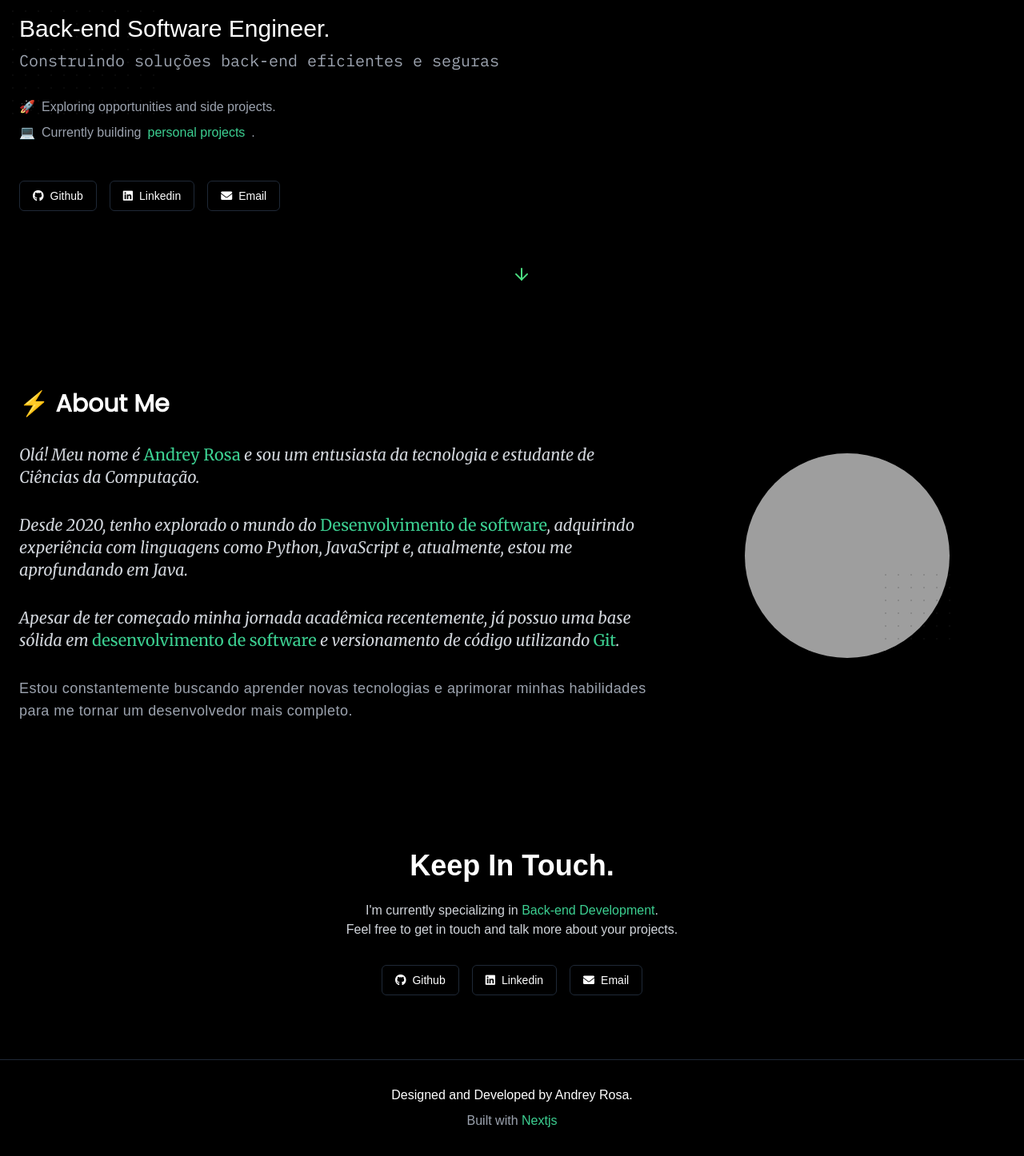
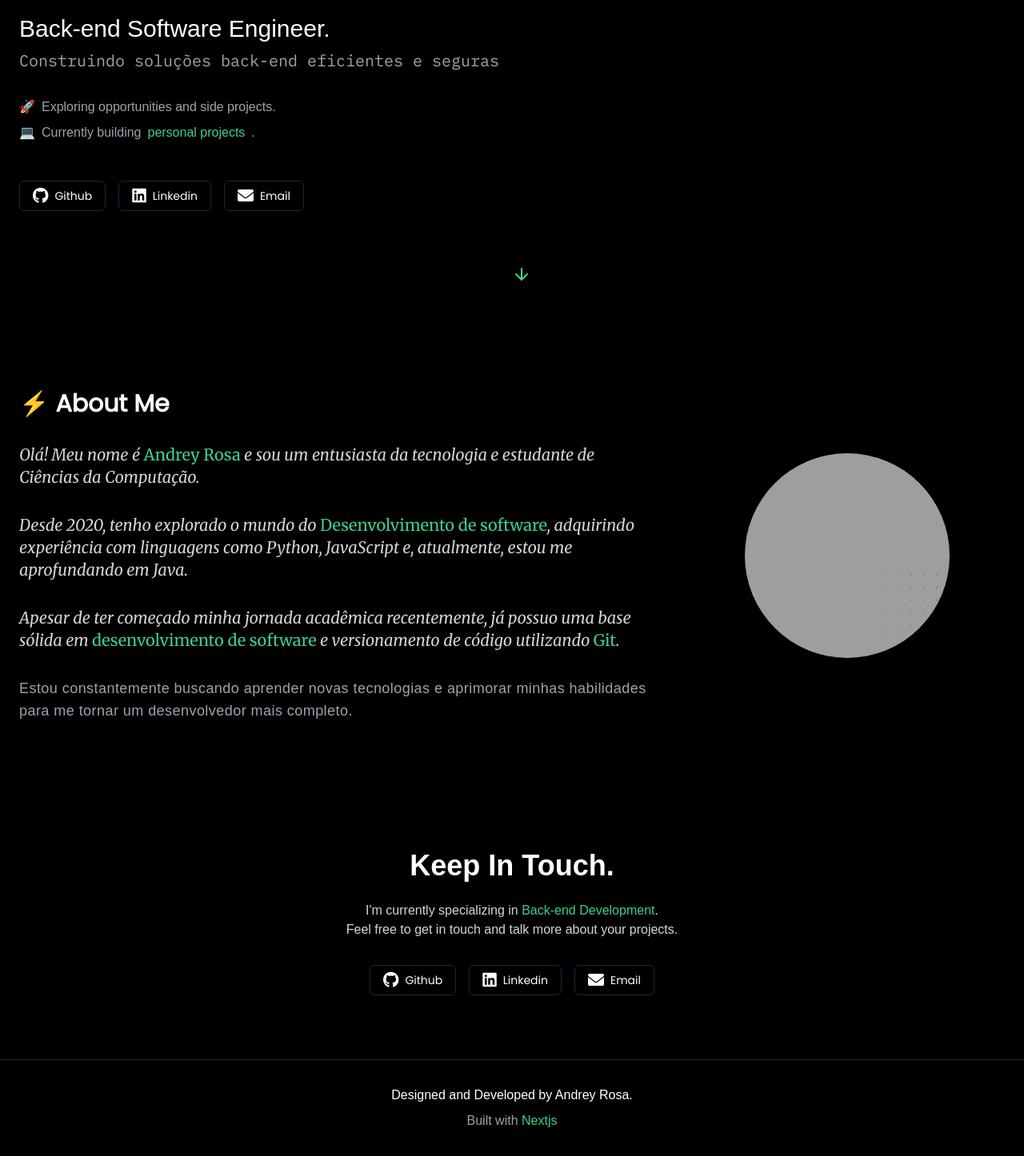
Before and after one commit to andreyrosa/personalportfolio-site, a Next.js app: page / in a window 1280 px wide. Shown: the part 393-1839 px from the top of the page at 80% size. Built offline with nearby package versions, Linux system fonts and the light colour scheme; grey boxes are pictures that could not be loaded.

Commit message:
animacoes-completas-2

```diff
--- a/src/app/page.js
+++ b/src/app/page.js
@@ -22,7 +22,8 @@ const ibmPlexMono = IBM_Plex_Mono({
 });
 
 export default function Home() {
-  const [showEmail, setShowEmail] = useState(false);
+  const [showEmailHero, setShowEmailHero] = useState(false);
+  const [showEmailContact, setShowEmailContact] = useState(false);
   const [showAlert, setShowAlert] = useState(false);
   const [isMobileMenuOpen, setIsMobileMenuOpen] = useState(false);
 
@@ -141,22 +142,33 @@ export default function Home() {
           </div>
 
           {/* Social Links */}
-          <div className="flex flex-wrap gap-4">
-            <Link href="https://github.com/andreyrosa" target="_blank" className="social-button">
-              <i className="fa-brands fa-github"></i>
+          <div className="flex items-center space-x-4">
+            <Link
+              href="https://github.com/andreyrosa"
+              target="_blank"
+              className={`social-button flex items-center gap-2 ${poppins.className}`}
+            >
+              <i className="fa-brands fa-github text-xl"></i>
               Github
             </Link>
-            <Link href="https://www.linkedin.com/in/andrey-rosa-b04660251/" target="_blank" className="social-button">
-              <i className="fa-brands fa-linkedin"></i>
+            <Link
+              href="https://www.linkedin.com/in/andrey-rosa-b04660251/"
+              target="_blank"
+              className={`social-button flex items-center gap-2 ${poppins.className}`}
+            >
+              <i className="fa-brands fa-linkedin text-xl"></i>
               Linkedin
             </Link>
-            <button onClick={() => setShowEmail(!showEmail)} className="social-button">
-              <i className="fa-solid fa-envelope"></i>
+            <button
+              onClick={() => setShowEmailHero(!showEmailHero)}
+              className={`social-button flex items-center gap-2 ${poppins.className}`}
+            >
+              <i className="fa-solid fa-envelope text-xl"></i>
               Email
             </button>
           </div>
 
-          {showEmail && (
+          {showEmailHero && (
             <motion.div
               initial={{ opacity: 0, y: -20, scale: 0.95 }}
               animate={{ opacity: 1, y: 0, scale: 1 }}
@@ -172,7 +184,7 @@ export default function Home() {
                 <button
                   onClick={() => {
                     navigator.clipboard.writeText('andrey19rosa951@gmail.com');
-                    setShowEmail(false);
+                    setShowEmailHero(false);
                     setShowAlert(true);
                     setTimeout(() => setShowAlert(false), 3000);
                   }}
@@ -294,7 +306,7 @@ export default function Home() {
 
       {/* Keep In Touch Section */}
       <motion.section
-        className="px-6 py-20 text-center"
+        className="px-6 py-20 text-center relative"
         initial={{ opacity: 0, y: 50 }}
         whileInView={{ opacity: 1, y: 0 }}
         viewport={{ once: true, margin: "-100px" }}
@@ -305,27 +317,39 @@ export default function Home() {
           I'm currently specializing in <span className="text-[#3ccf91]">Back-end Development</span>.<br />
           Feel free to get in touch and talk more about your projects.
         </p>
-        <div className="flex justify-center gap-4 flex-wrap relative">
-          <Link href="https://github.com/andreyrosa" target="_blank" className="social-button">
-            <i className="fa-brands fa-github"></i>
+        <div className="flex items-center justify-center space-x-4">
+          <Link
+            href="https://github.com/andreyrosa"
+            target="_blank"
+            className={`social-button flex items-center gap-2 ${poppins.className}`}
+          >
+            <i className="fa-brands fa-github text-xl"></i>
             Github
           </Link>
-          <Link href="https://www.linkedin.com/in/andrey-rosa-887b8733a/" target="_blank" className="social-button">
-            <i className="fa-brands fa-linkedin"></i>
+          <Link
+            href="https://www.linkedin.com/in/andrey-rosa-887b8733a/"
+            target="_blank"
+            className={`social-button flex items-center gap-2 ${poppins.className}`}
+          >
+            <i className="fa-brands fa-linkedin text-xl"></i>
             Linkedin
           </Link>
-          <button onClick={() => setShowEmail(!showEmail)} className="social-button">
-            <i className="fa-solid fa-envelope"></i>
+          <button
+            onClick={() => setShowEmailContact(!showEmailContact)}
+            className={`social-button flex items-center gap-2 ${poppins.className}`}
+          >
+            <i className="fa-solid fa-envelope text-xl"></i>
             Email
           </button>
+        </div>
 
-          {showEmail && (
+        {showEmailContact && (
           <motion.div
             initial={{ opacity: 0, y: -20, scale: 0.95 }}
             animate={{ opacity: 1, y: 0, scale: 1 }}
             exit={{ opacity: 0, scale: 0.95 }}
             transition={{ duration: 0.2, ease: "easeOut" }}
-              className="absolute mt-2 w-80 p-4 bg-gray-800/80 backdrop-blur-sm rounded-lg border border-gray-700 shadow-xl"
+            className="absolute mt-2 left-1/2 transform -translate-x-1/2 w-80 p-4 bg-gray-800/80 backdrop-blur-sm rounded-lg border border-gray-700 shadow-xl"
           >
             <div className="flex items-center justify-between gap-3">
               <div>
@@ -335,7 +359,7 @@ export default function Home() {
               <button
                 onClick={() => {
                   navigator.clipboard.writeText('andrey19rosa951@gmail.com');
-                    setShowEmail(false);
+                  setShowEmailContact(false);
                   setShowAlert(true);
                   setTimeout(() => setShowAlert(false), 3000);
                 }}
@@ -347,7 +371,6 @@ export default function Home() {
             </div>
           </motion.div>
         )}
-        </div>
       </motion.section>
 
       {/* Footer */}
```
Lines whose indentation alone changed are shown as unchanged.
